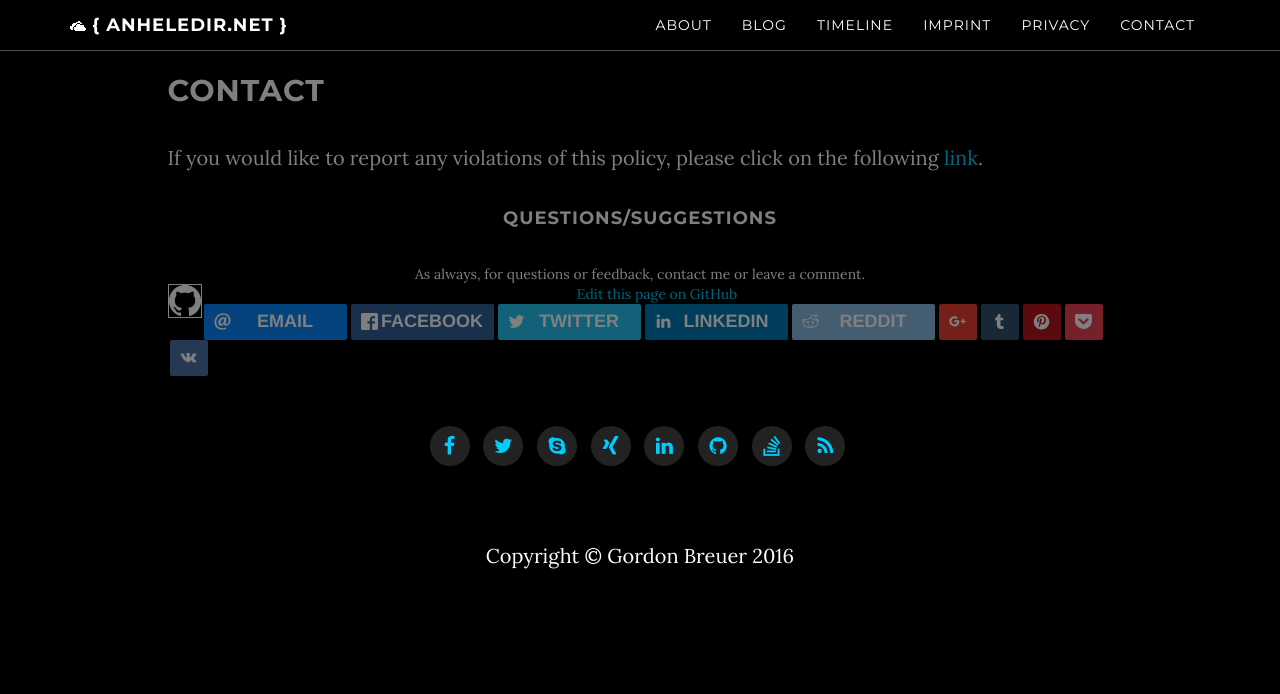
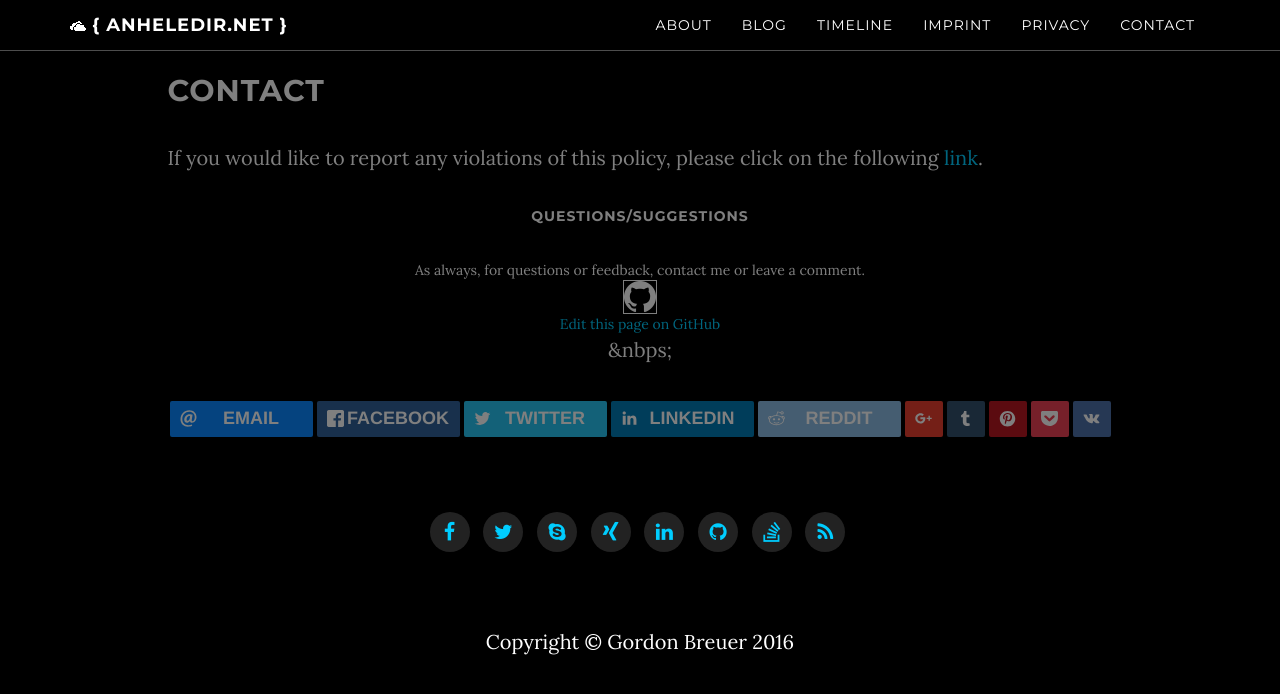
Before and after one commit to Anheledir/anheledir.NET, a Jekyll site: the page built from _posts/2013-11-29-app-privacy.md, in a window 1280 px wide and 900 px high, scrolled down 1076 px. Shown: the top 694 px of the window. Built offline with Jekyll 4.4.1, drawn with Linux system fonts in a browser that asks for light colours; nearby versions of some CDN libraries; comment, search, counter and statistics services are not loaded; a style sheet for code colours, icons or effects is not loaded.

Commit message:
Some refinements

```diff
--- a/_layouts/post.html
+++ b/_layouts/post.html
@@ -28,13 +28,13 @@
           {{ page.content | markdownify }}
 
          <div class="text-center">
-            <h4>Questions/Suggestions</h4>
+            <h5 style="margin-bottom:18">Questions/Suggestions</h5>
               <div>As always, for questions or feedback, contact me or leave a comment.<br />
                 <a href="https://github.com/Anheledir/anheledir.NET/tree/master/{{page.path}}">
-                  <img class="pull-left" alt="Octocat by GitHub" src="/img/GitHub-Mark-Light-32px.png" />Edit this page on GitHub</a>
+                  <img alt="Octocat by GitHub" src="/img/GitHub-Mark-Light-32px.png" />Edit this page on GitHub</a>
               </div>
+              <p>&nbps;</p>
           </div>
-          <div class="clearfix" />
 
           {% include share.html %}
 
```
